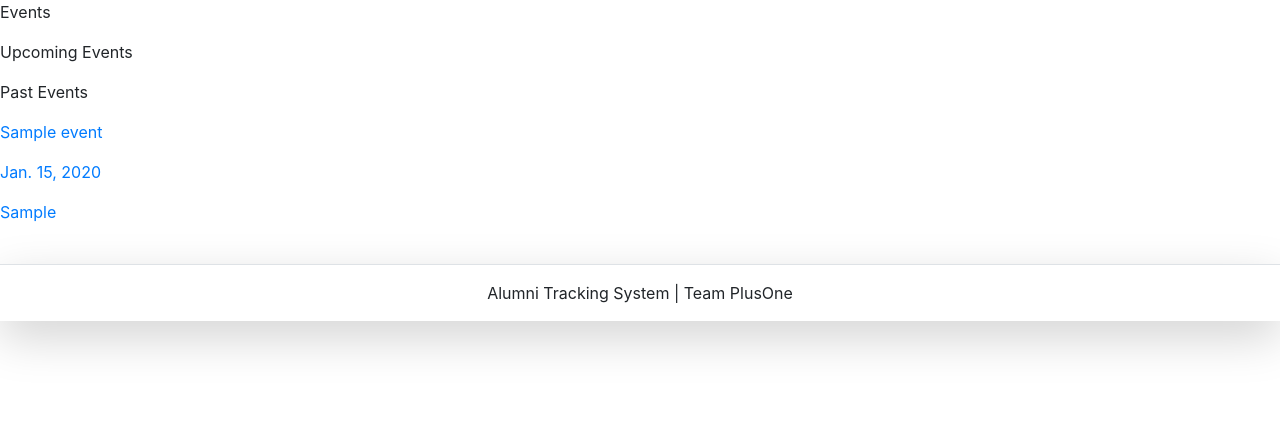
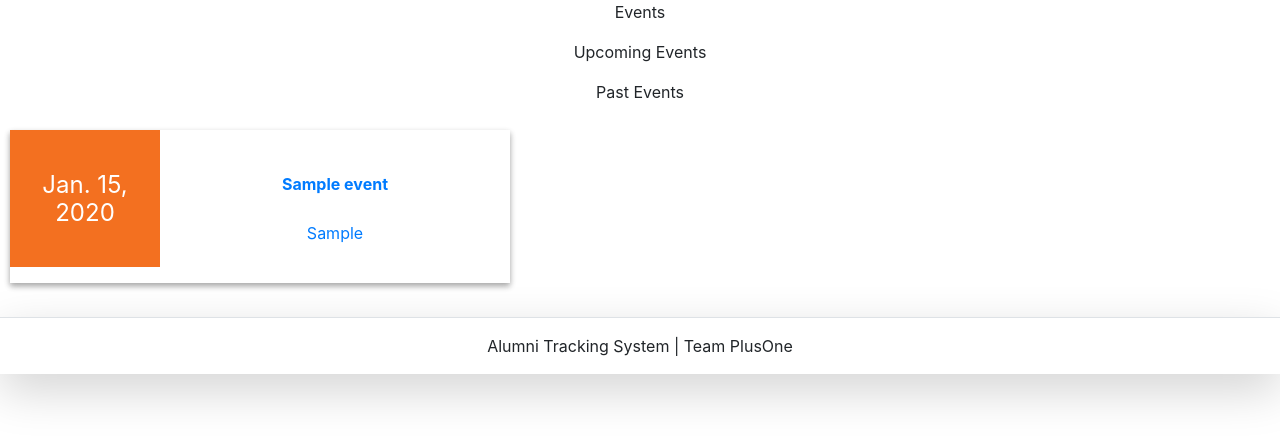
Before and after one commit to chiragagarwal54/AlumniTrackingSystem, a Django app: page /events in a window 1280 px wide. Shown: the part 56-498 px from the top of the page. Run offline with Django 3.2, Linux system fonts and the light colour scheme; tables that the repository leaves empty hold one stand-in row (values such as "Sample post"); some libraries are stand-ins or nearby versions.

Commit message:
All events modified

```diff
--- a/base/templates/all-events.html
+++ b/base/templates/all-events.html
@@ -1,6 +1,59 @@
 {% extends 'base.html' %}
 
 {% block content %}
+<style type="text/css" media="screen">
+p{
+  text-align: center;
+  font-size: 1em;
+
+}
+div .event-block .event-date {
+  font-size: 1.5em;
+  background-color: #f37020;
+  color: white;
+  padding: 20px;
+  text-align: center;
+  grid-area: photo;
+  display: flex;
+  justify-content: center;
+  align-items: center;
+}
+ .event-block {
+  margin: 10px;
+  display: grid;
+  grid-template-areas:
+    'photo info';
+  grid-template-columns: 30% 70%;
+  width: 500px;
+  background-color: #ffffff;
+  box-shadow: 0 3px 6px rgba(0,0,0,0.16), 0 3px 6px rgba(0,0,0,0.23);
+  line-height: 1.75em;
+}
+.info-container {
+  padding: 20px;
+  grid-area: info;
+}
+
+ .event-date {
+  font-size: 1.5em;
+  background-color: #f37020;
+  color: white;
+  padding: 20px;
+  text-align: center;
+  grid-area: photo;
+  display: flex;
+  justify-content: center;
+  align-items: center;
+}
+.event-title {
+  font-weight: bold;
+  padding-bottom: 5px;
+  padding-top: 20px;
+}
+
+</style>
+
+
 <div class="event-page-title">
   <p>Events</p>
 </div>
@@ -13,9 +66,11 @@
       <a href="{% url 'base:speceficevent' each.id %}">
         <div class="col lg-6 sm-12 event-column">
           <div class="event-block">
+           <div class="info-container">
             <p class="event-title">{{each.title}}</p>
+            <p class="event-venue">Venue : {{each.venue}}</p>
+            </div>
             <p class="event-date">{{each.start_date}}</p>
-            <p class="event-venue">{{each.venue}}</p>
           </div>
         </div>
       </a>
@@ -30,9 +85,11 @@
       <a href="{% url 'base:speceficevent' each.id %}">
         <div class="col lg-6 sm-12 event-column">
           <div class="event-block">
+          <div class="info-container">
             <p class="event-title">{{each.title}}</p>
+            <p class="event-venue">{{each.venue}}</p>
+          </div>
             <p class="event-date">{{each.start_date}}</p>
-            <p class="event-venue">{{each.venue}}</p>
           </div>
         </div>
       </a>
@@ -42,3 +99,5 @@
 </div>
 
 {% endblock content %}
+</body>
+</html>
```
